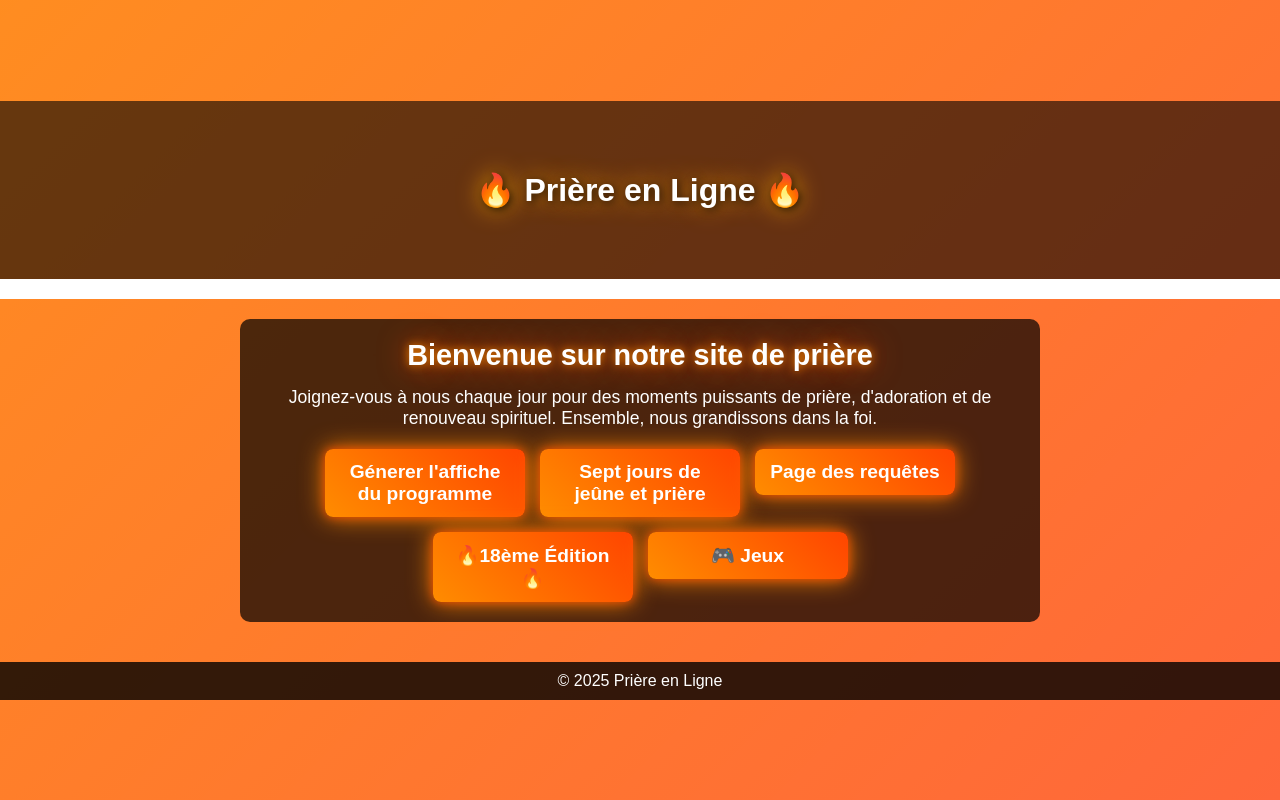
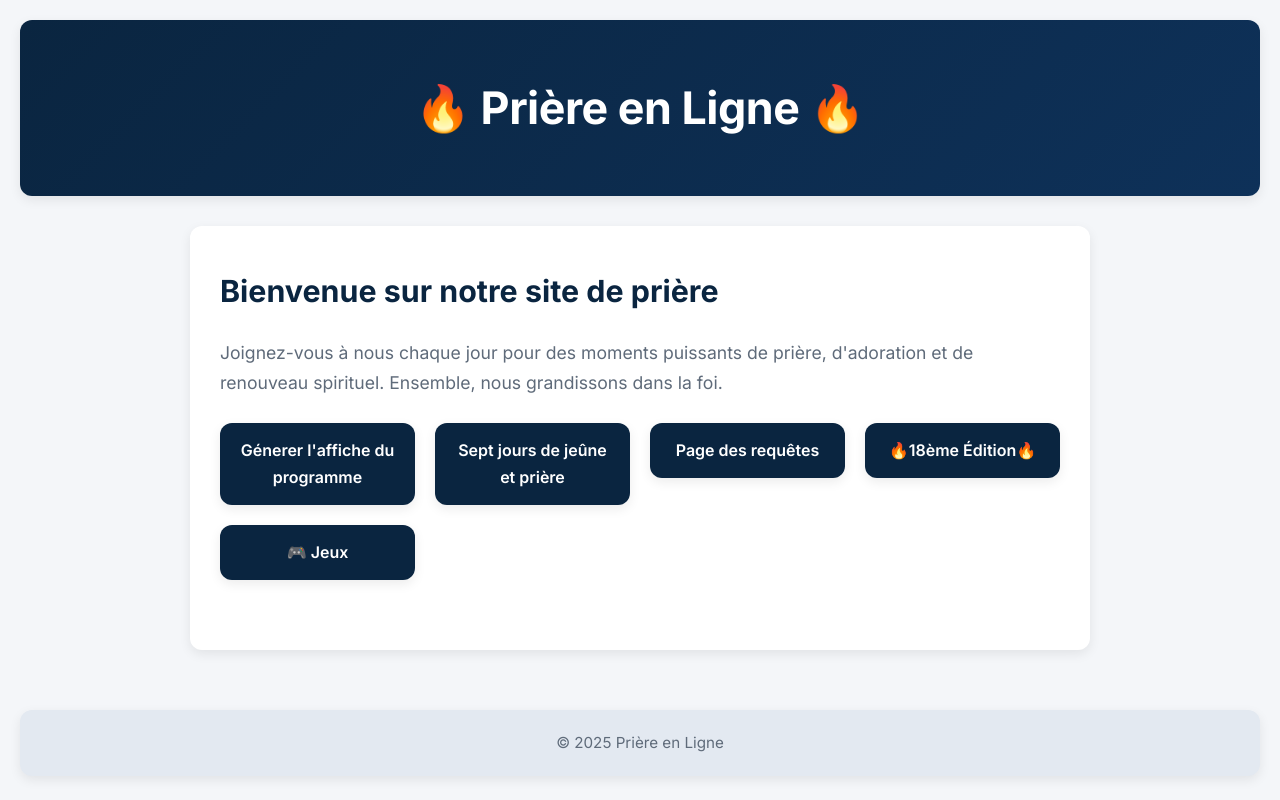
Before and after one commit to PriereenLigne/pri-re18-meedition, a plain HTML site: page index.html in a window 1280 px wide. Drawn offline with Linux system fonts and the light colour scheme.

Commit message:
Update index.css

```diff
--- a/index.css
+++ b/index.css
@@ -1,136 +1,136 @@
-/* Réinitialisation des styles de base */
+@import url('https://fonts.googleapis.com/css2?family=Inter:wght@400;500;600;700&display=swap');
+
+:root {
+    --primary-color: #0a2540;
+    --primary-light: #113d64;
+    --bg-light: #f4f6f9;
+    --bg-white: #ffffff;
+    --text-dark: #1f2d3d;
+    --text-muted: #5f6b7a;
+    --shadow: 0 4px 12px rgba(0, 0, 0, 0.08);
+    --radius: 12px;
+    --transition: all 0.3s ease;
+}
+
 * {
     margin: 0;
     padding: 0;
     box-sizing: border-box;
 }
 
-/* Corps de la page */
 body {
-    font-family: Arial, sans-serif;
-    color: #fff;
-    background: linear-gradient(135deg, rgba(255, 69, 0, 0.9), rgba(255, 140, 0, 0.9), rgba(255, 0, 0, 0.7));
-    background-size: 400% 400%;
-    animation: gradientAnimation 15s ease infinite;
-    min-height: 100vh;
-    display: flex;
-    flex-direction: column;
-    align-items: center;
-    justify-content: center;
+    font-family: 'Inter', sans-serif;
+    background-color: var(--bg-light);
+    color: var(--text-dark);
+    line-height: 1.7;
+    font-size: 16px;
+    padding: 20px;
 }
 
 /* En-tête */
 header {
-    width: 100%;
+    background: linear-gradient(135deg, var(--primary-color), #0e3159);
+    color: #fff;
+    padding: 50px 20px;
     text-align: center;
-    padding: 70px;
-    background: rgba(0, 0, 0, 0.6);
-    border-bottom: 20px solid #fff;
+    border-radius: var(--radius);
+    box-shadow: var(--shadow);
+    margin-bottom: 30px;
 }
 
-.header-container h1 {
-    font-size: 2rem;
-    text-shadow: 2px 2px 8px rgba(0, 0, 0, 0.7), 0 0 25px rgba(255, 165, 0, 0.9);
+header h1 {
+    font-size: 2.8em;
+    font-weight: 700;
+    letter-spacing: -0.5px;
 }
 
-/* Section d'introduction */
+/* Section intro */
 .intro {
-    text-align: center;
-    width: 100%;
-    max-width: 800px;
-    padding: 20px;
-    background: rgba(0, 0, 0, 0.7);
-    border-radius: 10px;
-    margin: 20px auto;
+    background-color: var(--bg-white);
+    padding: 40px 30px;
+    max-width: 900px;
+    margin: 0 auto 40px;
+    border-radius: var(--radius);
+    box-shadow: var(--shadow);
+    animation: fadeIn 0.6s ease-in-out both;
 }
 
 .intro h2 {
-    font-size: 1.8rem;
-    margin-bottom: 15px;
-    text-shadow: 0 0 10px rgba(255, 140, 0, 1), 0 0 30px rgba(255, 69, 0, 1);
+    font-size: 1.9em;
+    margin-bottom: 20px;
+    color: var(--primary-color);
 }
 
 .intro p {
-    font-size: 1.1rem;
-    margin-bottom: 20px;
+    font-size: 1.1em;
+    color: var(--text-muted);
+    margin-bottom: 25px;
 }
 
 /* Navigation */
 nav {
-    width: 100%;
-    margin-top: 20px;
+    display: flex;
+    justify-content: center;
+    margin-bottom: 30px;
 }
 
 nav ul {
     list-style: none;
-    display: flex;
-    justify-content: center;
-    gap: 15px;
-    flex-wrap: wrap;
+    display: grid;
+    grid-template-columns: repeat(auto-fit, minmax(160px, 1fr));
+    gap: 20px;
     padding: 0;
+    width: 100%;
+    max-width: 900px;
 }
 
-nav li {
-    flex: 1 1 30%;
-    max-width: 200px;
-    min-width: 150px;
+nav ul li a {
+    display: block;
+    background-color: var(--primary-color);
+    color: white;
     text-align: center;
+    padding: 14px 20px;
+    border-radius: var(--radius);
+    text-decoration: none;
+    font-weight: 600;
+    transition: var(--transition);
+    box-shadow: var(--shadow);
 }
 
-nav a {
-    text-decoration: none;
-    color: #fff;
-    font-size: 1.2rem;
-    font-weight: bold;
-    display: block;
-    padding: 12px;
-    border-radius: 8px;
-    background: linear-gradient(45deg, rgba(255, 140, 0, 1), rgba(255, 69, 0, 1));
-    box-shadow: 0 0 10px rgba(255, 69, 0, 0.8), 0 0 25px rgba(255, 140, 0, 1);
-    transition: background 0.4s ease, transform 0.3s ease;
+nav ul li a:hover {
+    background-color: var(--primary-light);
+    transform: translateY(-2px);
 }
 
-nav a:hover {
-    background: linear-gradient(45deg, rgba(255, 69, 0, 1), rgba(255, 140, 0, 1));
-    transform: scale(1.05);
+/* Footer */
+footer {
+    text-align: center;
+    margin-top: 60px;
+    padding: 20px;
+    background-color: #e3e9f1;
+    font-size: 0.95em;
+    color: var(--text-muted);
+    border-radius: var(--radius);
+    box-shadow: var(--shadow);
 }
 
-/* Pied de page */
-footer {
-    width: 100%;
-    text-align: center;
-    padding: 10px;
-    background: rgba(0, 0, 0, 0.8);
-    margin-top: 20px;
-}
-
-footer p {
-    font-size: 1rem;
-    color: #fff;
-}
-
-/* Animation de dégradé pour le fond */
-@keyframes gradientAnimation {
+/* Animations */
+@keyframes fadeIn {
     0% {
-        background-position: 0% 50%;
-    }
-    50% {
-        background-position: 100% 50%;
+        opacity: 0;
+        transform: translateY(15px);
     }
     100% {
-        background-position: 0% 50%;
+        opacity: 1;
+        transform: translateY(0);
     }
 }
 
-/* Responsive Design */
-@media screen and (max-width: 600px) {
-    nav ul {
-        flex-direction: column;
-        gap: 10px;
+/* Logo dans l'en-tête */
+.site-logo {
+    max-width: 270px;
+    height: auto;
+    display: block;
+    margin: 0 auto;
+    animation: fadeIn 1s ease;
     }
-
-    nav li {
-        width: 100%;
-        max-width: none;
-    }
-    }
```
